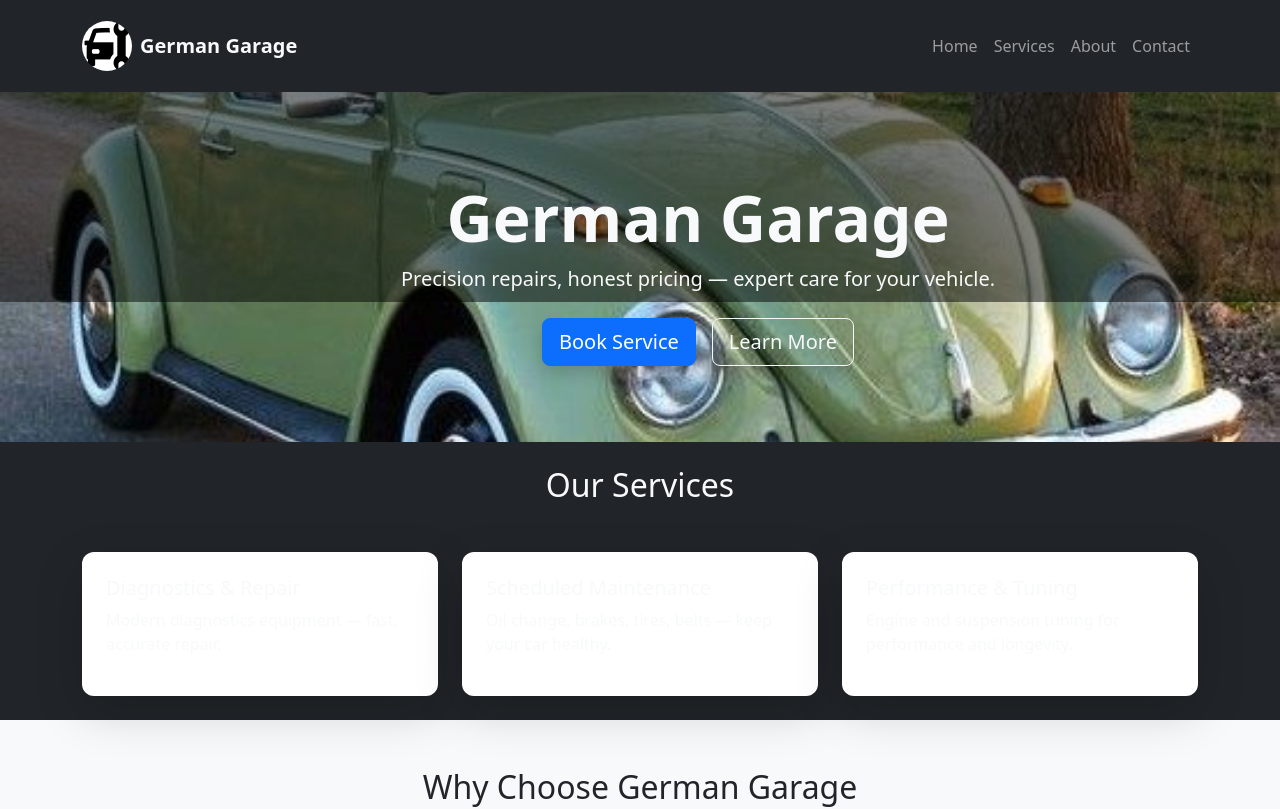
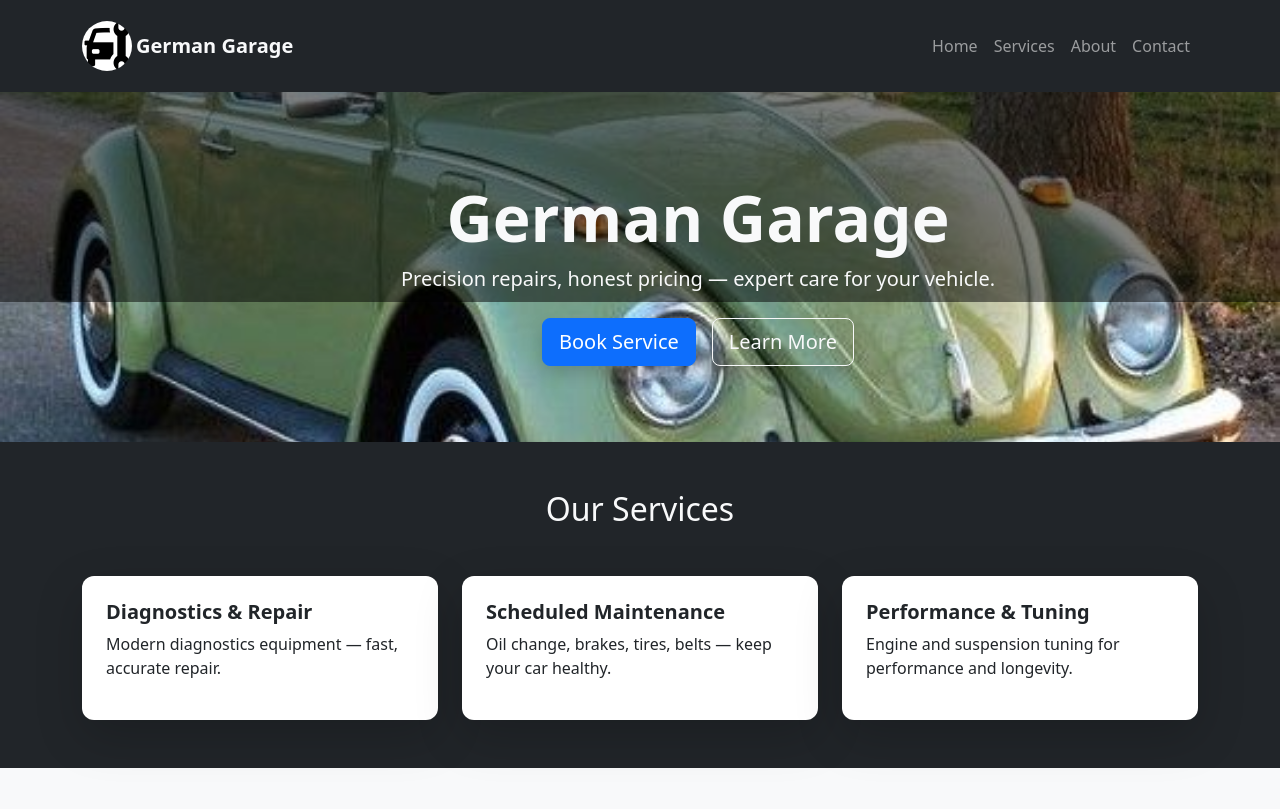
Before and after one commit to doya-dotcom/german-garage, a React (Vite) app: page /home in a window 1280 px wide. Shown: the top 809 px of the page. Built offline with nearby package versions, Linux system fonts and the light colour scheme.

Commit message:
first commit

```diff
--- a/src/components/Navbar.jsx
+++ b/src/components/Navbar.jsx
@@ -8,7 +8,7 @@ export default function Navbar() {
       <div className="container">
         {/* Logo */}
         <Link to="/" className="navbar-brand d-flex align-items-center">
-          <img src={logo} alt="German Garage Logo" className="nav-logo me-2" />
+          <img src={logo} alt="German Garage Logo" className="nav-logo me-1" />
           <span className="fw-bold text-light">German Garage</span>
         </Link>
 
--- a/src/pages/Home.jsx
+++ b/src/pages/Home.jsx
@@ -1,8 +1,7 @@
 import React from "react";
 import { Link } from "react-router-dom";
 import "../styles/home.css";
-import logo from "../assets/testwe.jpg"; // ✅ Import logo properly so Vite bundles it
-import hhh from "../assets/homebk.jpg";
+import hhh from "../assets/homebk.jpg"; // hero background
 
 export default function Home() {
   return (
@@ -12,11 +11,7 @@ export default function Home() {
         <div id="heroCarousel" className="carousel slide" data-bs-ride="carousel">
           <div className="carousel-inner">
             <div className="carousel-item active">
-              <img
-                src={hhh}
-                className="d-block w-100 hero-img"
-                alt="Garage 1"
-              />
+              <img src={hhh} className="d-block w-100 hero-img" alt="Garage 1" />
             </div>
             <div className="carousel-item">
               <img
@@ -37,7 +32,6 @@ export default function Home() {
 
         <div className="hero-overlay"></div>
         <div className="container text-center hero-content" data-aos="fade-up">
-
           <h1 className="display-3 fw-bold text-light">German Garage</h1>
           <p className="lead mb-4 text-light">
             Precision repairs, honest pricing — expert care for your vehicle.
@@ -54,27 +48,27 @@ export default function Home() {
       </header>
 
       {/* Services */}
-      <section className="py-4 bg-dark text-light">
+      <section className="py-5 bg-dark text-light">
         <div className="container">
           <h2 className="text-center mb-5" data-aos="fade-down">
             Our Services
           </h2>
           <div className="row g-4">
             <div className="col-md-4" data-aos="zoom-in">
-              <div className="service-card p-4 h-100 shadow-lg">
-                <h5>Diagnostics & Repair</h5>
+              <div className="service-card p-4 h-100 shadow-lg text-dark">
+                <h5 className="fw-bold">Diagnostics & Repair</h5>
                 <p>Modern diagnostics equipment — fast, accurate repair.</p>
               </div>
             </div>
             <div className="col-md-4" data-aos="zoom-in" data-aos-delay="200">
-              <div className="service-card p-4 h-100 shadow-lg">
-                <h5>Scheduled Maintenance</h5>
+              <div className="service-card p-4 h-100 shadow-lg text-dark">
+                <h5 className="fw-bold">Scheduled Maintenance</h5>
                 <p>Oil change, brakes, tires, belts — keep your car healthy.</p>
               </div>
             </div>
             <div className="col-md-4" data-aos="zoom-in" data-aos-delay="400">
-              <div className="service-card p-4 h-100 shadow-lg">
-                <h5>Performance & Tuning</h5>
+              <div className="service-card p-4 h-100 shadow-lg text-dark">
+                <h5 className="fw-bold">Performance & Tuning</h5>
                 <p>Engine and suspension tuning for performance and longevity.</p>
               </div>
             </div>
@@ -92,7 +86,7 @@ export default function Home() {
             <div className="col-md-4" data-aos="flip-left">
               <div className="p-4 text-center shadow rounded bg-white h-100">
                 <h5>Experienced Technicians</h5>
-                <p>Trained mechanics specializing differnt vehicles.</p>
+                <p>Trained mechanics specializing in different vehicles.</p>
               </div>
             </div>
             <div className="col-md-4" data-aos="flip-up" data-aos-delay="200">
--- a/src/styles/home.css
+++ b/src/styles/home.css
@@ -32,6 +32,7 @@
   border-radius: 50%; /* Circular */
   object-fit: cover;
 }
+
 /* Footer Styling */
 .footer {
   background: linear-gradient(180deg, #111, #222);
```
